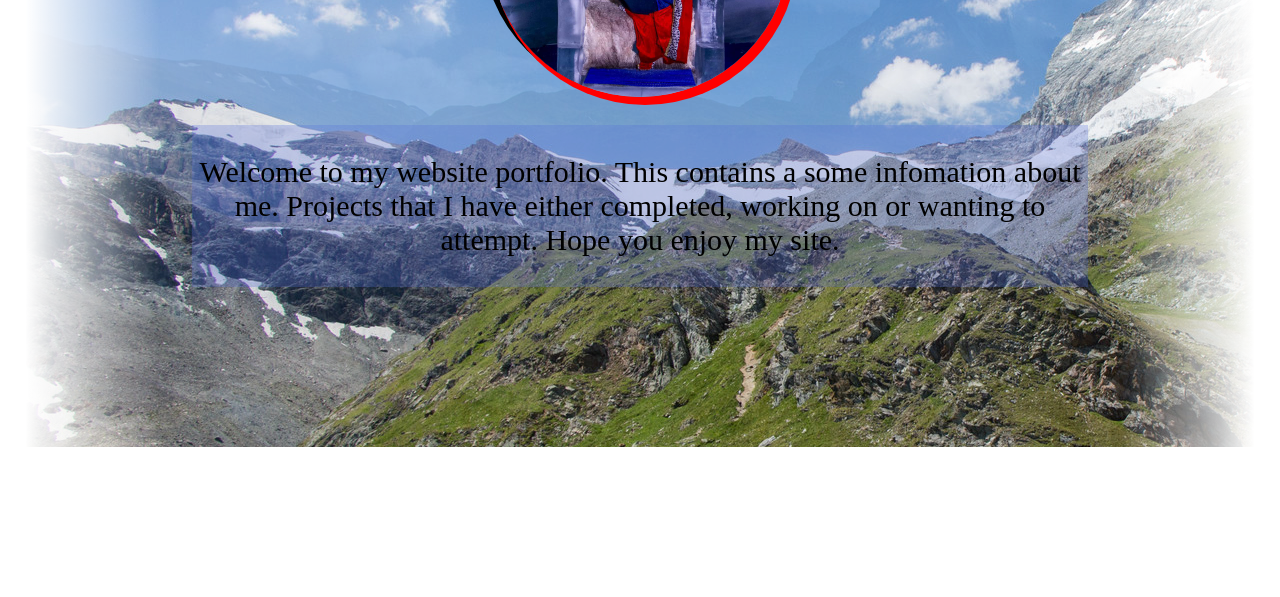
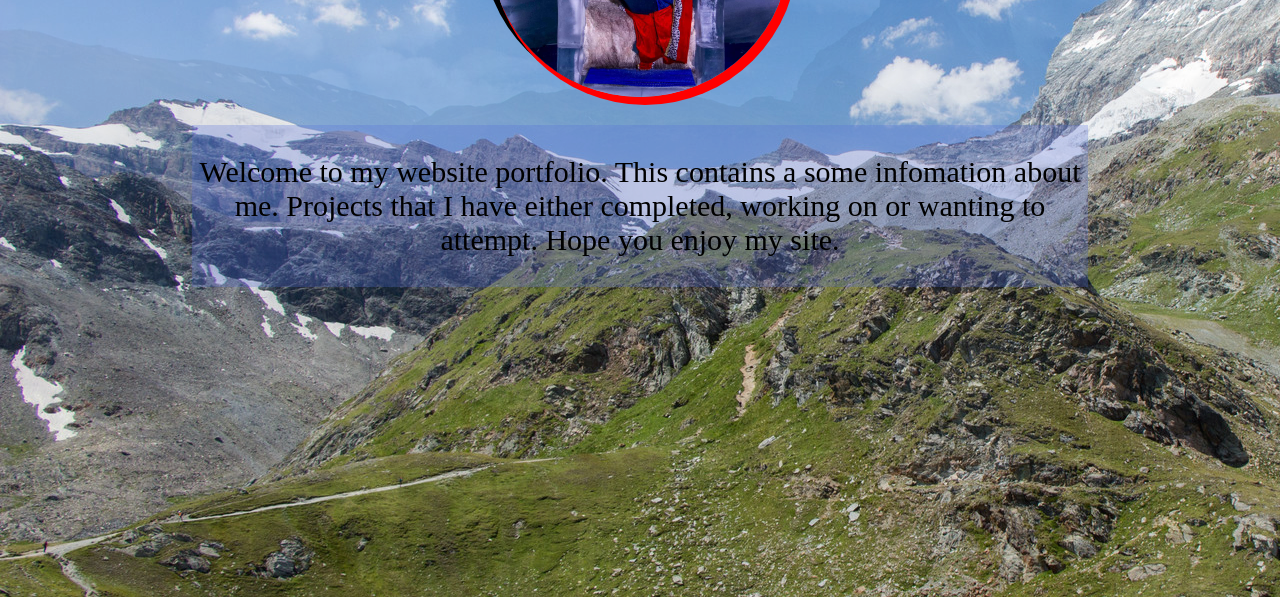
Before and after one commit to CiaranMerritt/Website-Portfolio, a plain HTML site: page index.html in a window 1280 px wide. Shown: the part 353-950 px from the top of the page. Before the commit the page ends 800 px from the top, so only its background shows below. Drawn offline with Linux system fonts and the light colour scheme.

Commit message:
Removing the background gradient effect.
Temporally removing the gradient effect on either side of the screen due to it not properly going all the way down the screen.

```diff
--- a/index.html
+++ b/index.html
@@ -24,7 +24,7 @@
     <script src="main.js" defer></script>
   </head>
   <body class="background">
-    <div class="gradient">
+    <div>
       <!--Website Container-->
       <div class="bannerController">
         <!-- Selection bar and main picture -->
```
Also changed, not shown: projectPage.html (+1 -1 lines).
